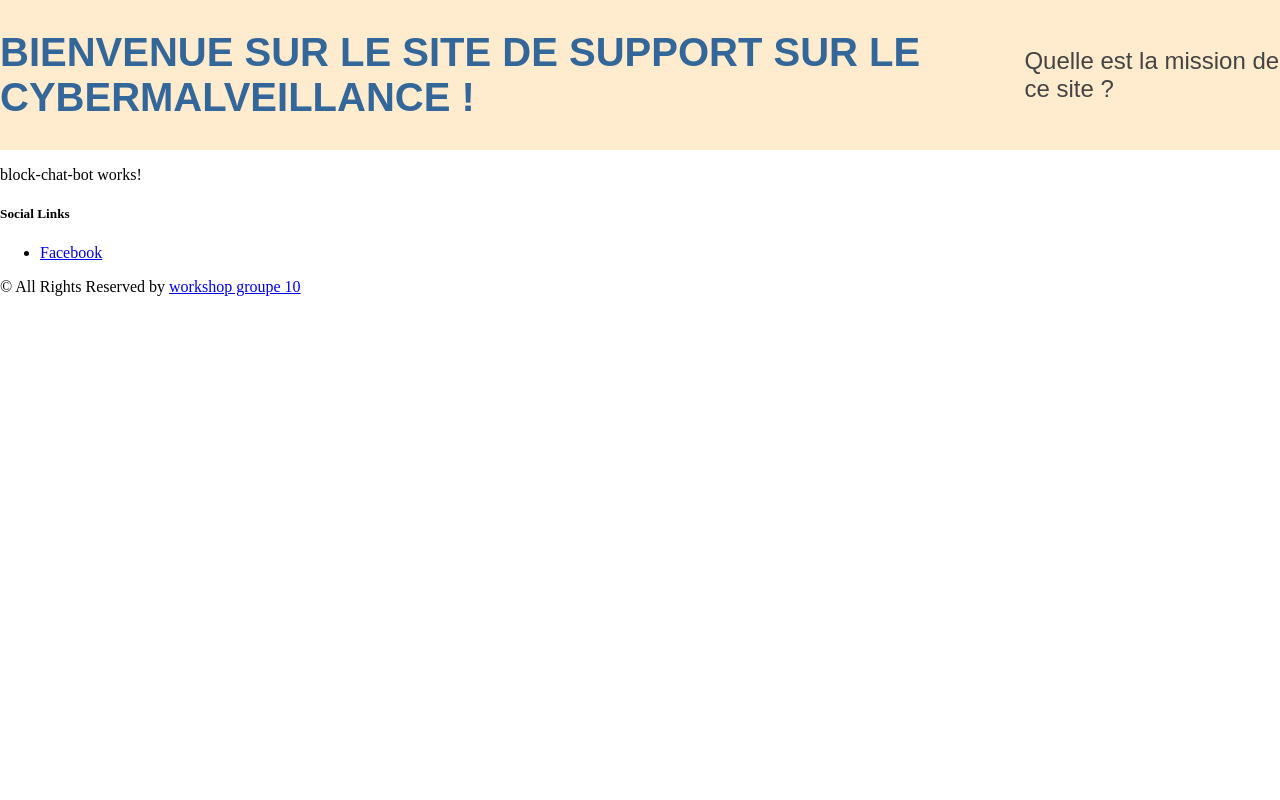
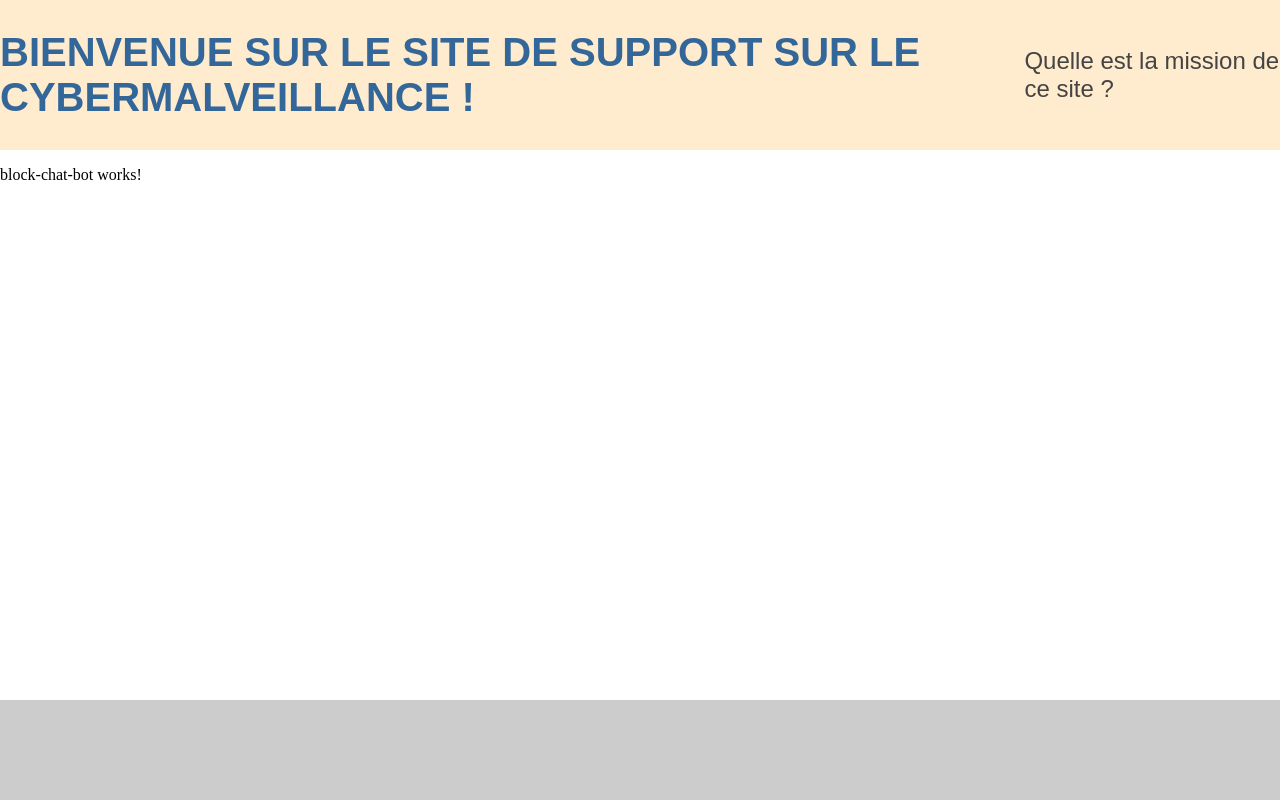
Before and after one commit to thdal/APP-WEB-WORKSHOP-I1, an Angular app in the folder workshop-i1/: page / in a window 1280 px wide. Shown: the top 800 px of the page. Built offline with nearby package versions, Linux system fonts and the light colour scheme.

Commit message:
ajout test site

```diff
--- a/workshop-i1/src/app/app.component.css
+++ b/workshop-i1/src/app/app.component.css
@@ -0,0 +1,15 @@
+app-block-footer{
+
+    background:#ccc;
+
+    position:absolute;
+
+    bottom:0;
+
+    width:100%;
+
+    padding-top:50px;
+
+    height:50px;
+
+    }
--- a/workshop-i1/src/app/components/block-footer/block-footer.component.css
+++ b/workshop-i1/src/app/components/block-footer/block-footer.component.css
@@ -0,0 +1,39 @@
+.foo_top_header_one .kilimanjaro_part>h5 {
+    color: #fff;
+}
+.section_padding_100_70 {
+    padding-top: 400px;
+    padding-bottom: 300px;
+}
+.social link h5 {
+    margin-bottom: 30px;
+}
+a, h1, h2, h3, h4, h5, h6 {
+    font-weight: 400;
+}
+    ul {
+        padding:0;
+        margin:0;
+        list-style-type:none;
+        }
+       li {
+        margin-left:2px;
+        float:left; /*pour IE*/
+        }
+       ul li a {
+        display:block;
+        float:left;
+        width:100px;
+        background-color:#6495ED;
+        color:black;
+        text-decoration:none;
+        text-align:center;
+        padding:5px;
+        border:2px solid;
+        /*pour avoir un effet "outset" avec IE :*/
+        border-color:#DCDCDC #696969 #696969 #DCDCDC;
+        }
+       ul li a:hover {
+        background-color:#D3D3D3;
+        border-color:#696969 #DCDCDC #DCDCDC #696969;
+        }
--- a/workshop-i1/src/app/components/block-footer/block-footer.component.html
+++ b/workshop-i1/src/app/components/block-footer/block-footer.component.html
@@ -6,7 +6,12 @@
                     <div class="social link">
                         <h5>Social Links</h5>
                         <ul class="members links">
-                            <li><a href="#"><i class="fa fa-facebook" aria-hidden="true"></i> Facebook</a></li>
+                            <li><a href="#"><i class="fa fa-linkedin" aria-hidden="true"></i> Linkedin member 1</a></li>
+                            <li><a href="#"><i class="fa fa-linkedin" aria-hidden="true"></i> Linkedin member 2</a></li>
+                            <li><a href="#"><i class="fa fa-linkedin" aria-hidden="true"></i> Linkedin member 3</a></li>
+                            <li><a href="#"><i class="fa fa-linkedin" aria-hidden="true"></i> Linkedin member 4</a></li>
+                            <li><a href="#"><i class="fa fa-linkedin" aria-hidden="true"></i> Linkedin member 5</a></li>
+                            <li><a href="#"><i class="fa fa-linkedin" aria-hidden="true"></i> Linkedin member 6</a></li>
                         </ul>
                     </div>
                 </div>
@@ -16,9 +21,9 @@
     <div class=" gp10 text-center">
         <div class="container">
             <div class="row">
+                <br/><br/><br/><br/>
                 <div class="col-12">
-                    <p>© All Rights Reserved by <a href="#">workshop groupe 10<i
-                                class="fa fa-love"></i></a></p>
+                    <p>© All Rights Reserved by group 10 - workshop 2021</p>
                 </div>
             </div>
         </div>
```
